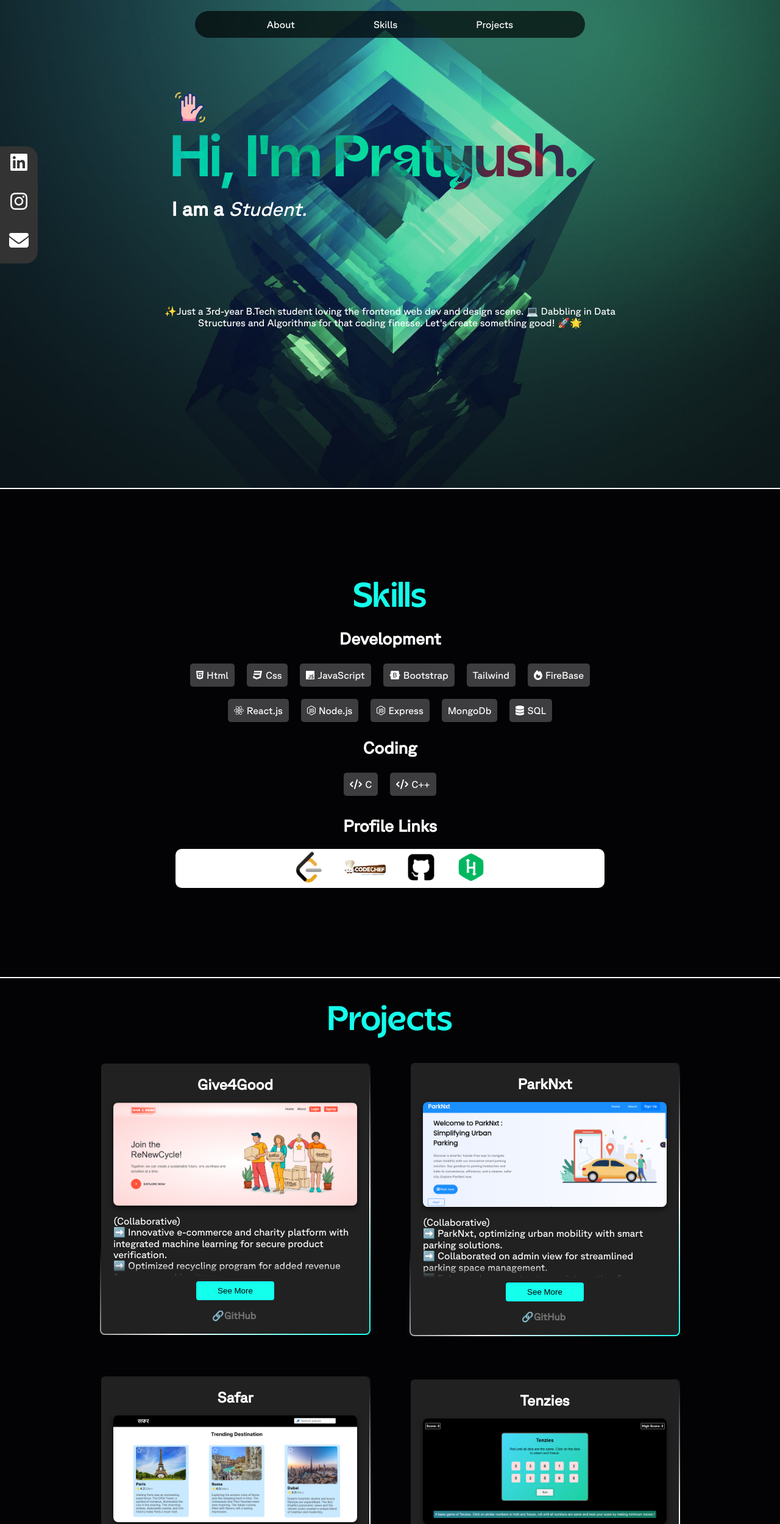
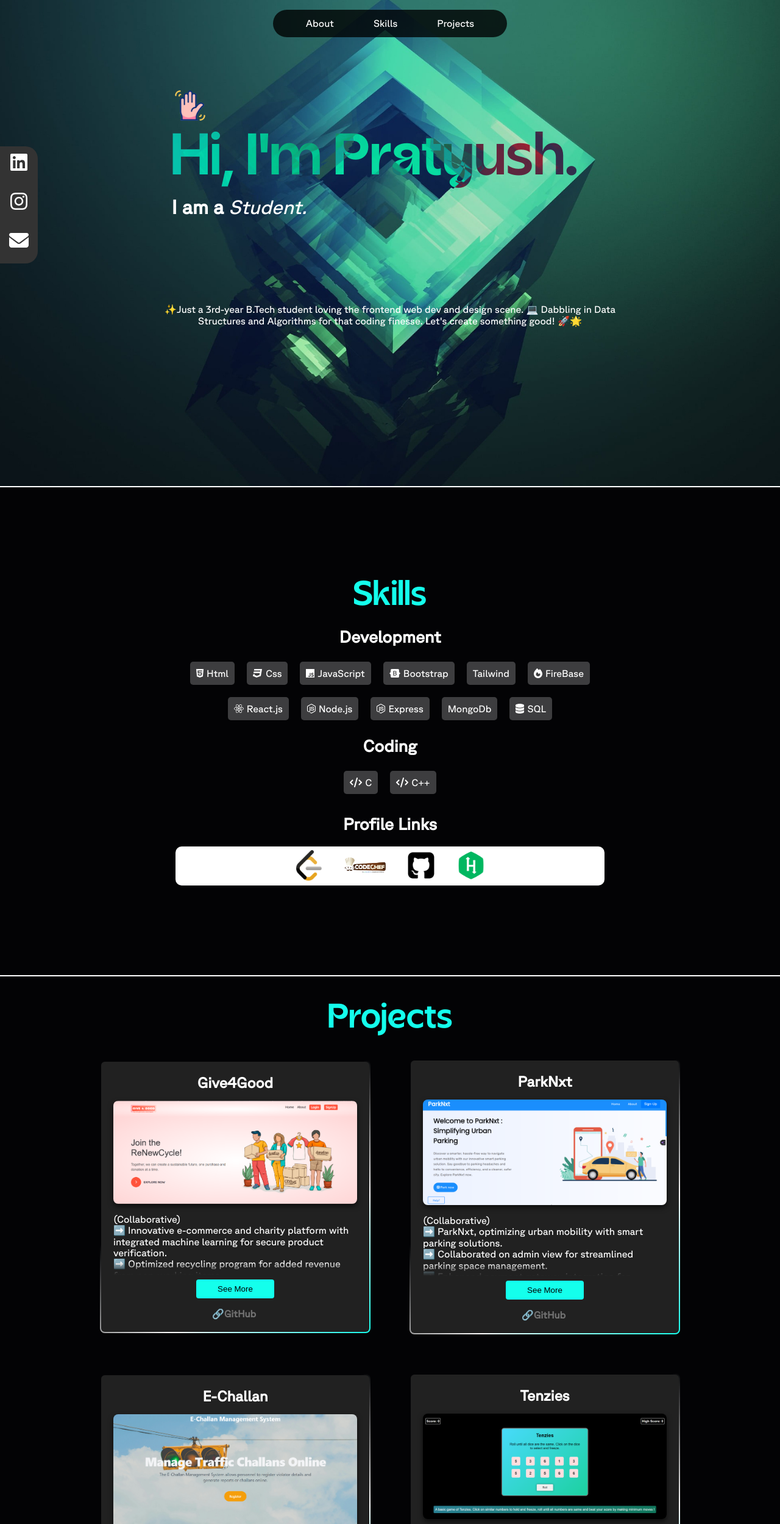
Before and after one commit to Pratyush-Ge/Portfolio, a React (Create React App) app: page / in a window 1280 px wide. Shown: the top 2499 px of the page at 61% size. Built offline with nearby package versions, Linux system fonts and the light colour scheme.

Commit message:
Updated details

```diff
--- a/src/App.css
+++ b/src/App.css
@@ -56,12 +56,12 @@ body {
 /* Navbar */
 .navbar {
   position: sticky;
-  top: 1.1rem;
+  top: 5px;
   z-index: 1000;
-  margin: 1.1rem auto;
-  width: 50vw;
+  margin: 1rem auto;
+  width: 30vw;
   height: 2.8rem;
-  background-color: #000000ac;
+  background-color: #000000c7;
   display: flex;
   align-items: center;
   justify-content: space-evenly;
@@ -304,7 +304,7 @@ body {
 /* Media Queries */
 @media only screen and (max-width: 1000px) {
   .navbar {
-    width: 98vw;
+    width: 90vw;
     font-size: small;
   }
   .name {
--- a/src/Components/Contact.js
+++ b/src/Components/Contact.js
@@ -11,7 +11,7 @@ const ContactPage = () => {
           <FontAwesomeIcon icon={faLinkedin} size="2x" />
         </a>
 
-        <a href="https://www.instagram.com/pratyush_ght/" target="_blank" rel="noopener noreferrer">
+        <a href="https://www.instagram.com/pratyush_ghatole/" target="_blank" rel="noopener noreferrer">
           <FontAwesomeIcon icon={faInstagram} size="2x" />
         </a>
 
--- a/src/Components/Projects.js
+++ b/src/Components/Projects.js
@@ -3,8 +3,8 @@ import React, { useState } from 'react';
 import '../Styles/project.css';
 import ParkNxt from '../Assets/images/ParkNxt.png';
 import G4G from '../Assets/images/G4G.png';
-import Safar from '../Assets/images/safar.png'
-import Tenzies from '../Assets/images/tenzies.png'
+import challan from '../Assets/images/challan.png';
+import Tenzies from '../Assets/images/tenzies.png';
 
 const ProjectCard = ({ ProjectImage, title, description, techStack, githubLink }) => {
   const [expanded, setExpanded] = useState(false);
@@ -50,8 +50,8 @@ const Projects = () => {
           description={`(Collaborative)\n➡️ Innovative e-commerce and charity platform with integrated machine learning for secure product verification.\n\n
           ➡️ Optimized recycling program for added revenue from non-working items.\n
           ➡️ Partnerships with charities for social impact.`}
-          techStack="Tech Stack : Bootstrap, React.js, Node.js, Express, MongoDB, Machine Learning Model(YOLO V5s)"
-          githubLink="https://github.com/Pratyush-Ge"
+          techStack="Tech Stack : Bootstrap, React.js, Node.js, Express, MongoDB, JWT, Machine Learning Model(YOLO V5s)"
+          githubLink="https://github.com/Pratyush-Ge/Give4Goods"
         />
         <ProjectCard
           title="ParkNxt"
@@ -60,15 +60,22 @@ const Projects = () => {
           ➡️ Collaborated on admin view for streamlined parking space management.\n
           ➡️ Enhanced payment gateway integration for seamless transactions.`}
           techStack="Tech Stack : Bootstrap, Tailwind, Firebase, React.js, Node.js, Express, MongoDB"
-          githubLink="https://github.com/Pratyush-Ge/"
+          githubLink="https://github.com/Pratyush-Ge/ParkNxt_Full"
         />
         <ProjectCard
-          title="Safar"
-          ProjectImage={Safar}
-          description={'➡️ Trending Exploration : Discover the latest and hottest travel destinations.\n➡️ Smart Search : Find places easily with a powerful search feature.\n➡️ Comprehensive Details : Get detailed info, images, and reviews for every destination.'}
-          techStack="Under Development!"
+          title="E-Challan"
+          ProjectImage={challan}
+          description={'➡️ Online E-challan management system for traffic police personnels.'}
+          techStack="Tech Stack: Tailwind, React, Node.js, Express, SQL"
+          githubLink="https://github.com/Pratyush-Ge/E-Challan"
+        />
+        {/* <ProjectCard
+          title="College-Space"
+          ProjectImage={challan}
+          description={'➡️ Online E-challan management system for traffic police personnels.'}
+          techStack="Tech Stack: Tailwind, React, PHP, SQL"
           githubLink=""
-        />
+        /> */}
         <ProjectCard
           title="Tenzies"
           ProjectImage={Tenzies}
```
Also changed, not shown: public/about.txt, src/Assets/images/challan.png (added), src/Assets/images/safar.png (deleted).
